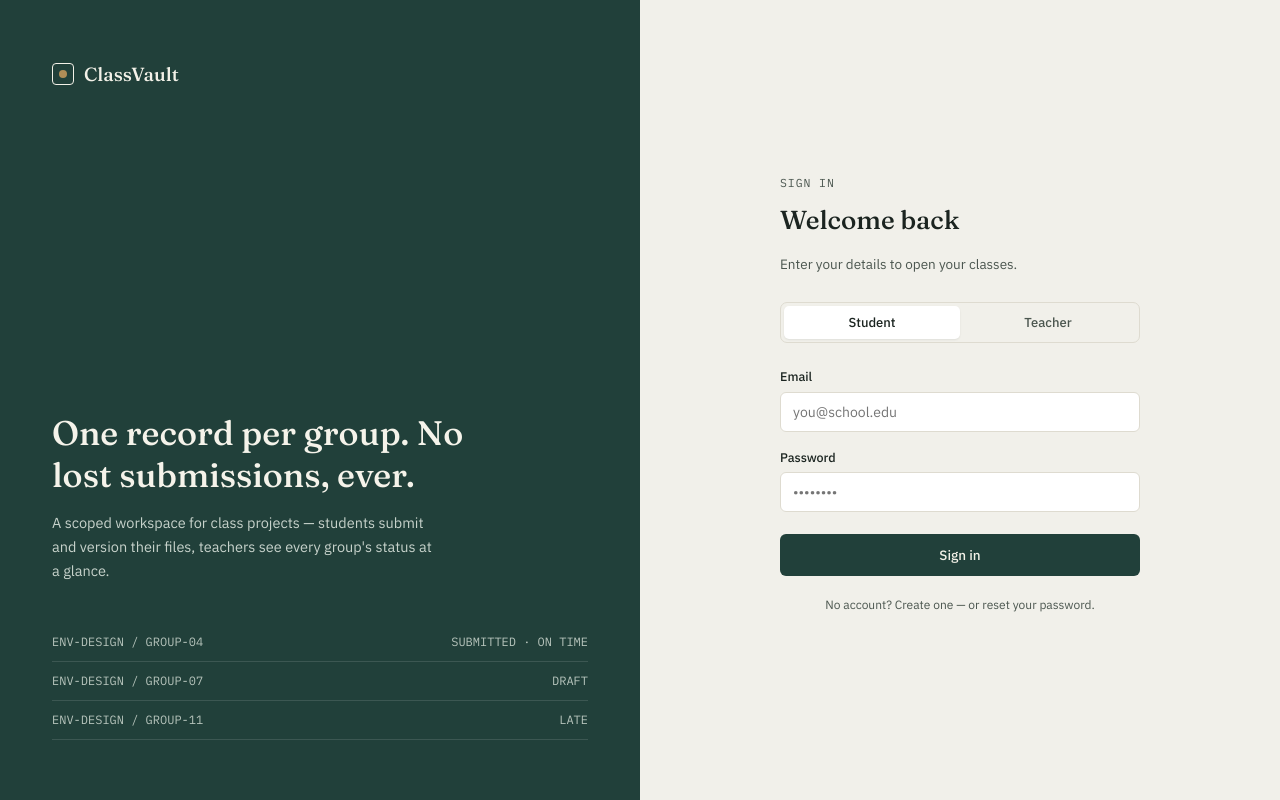
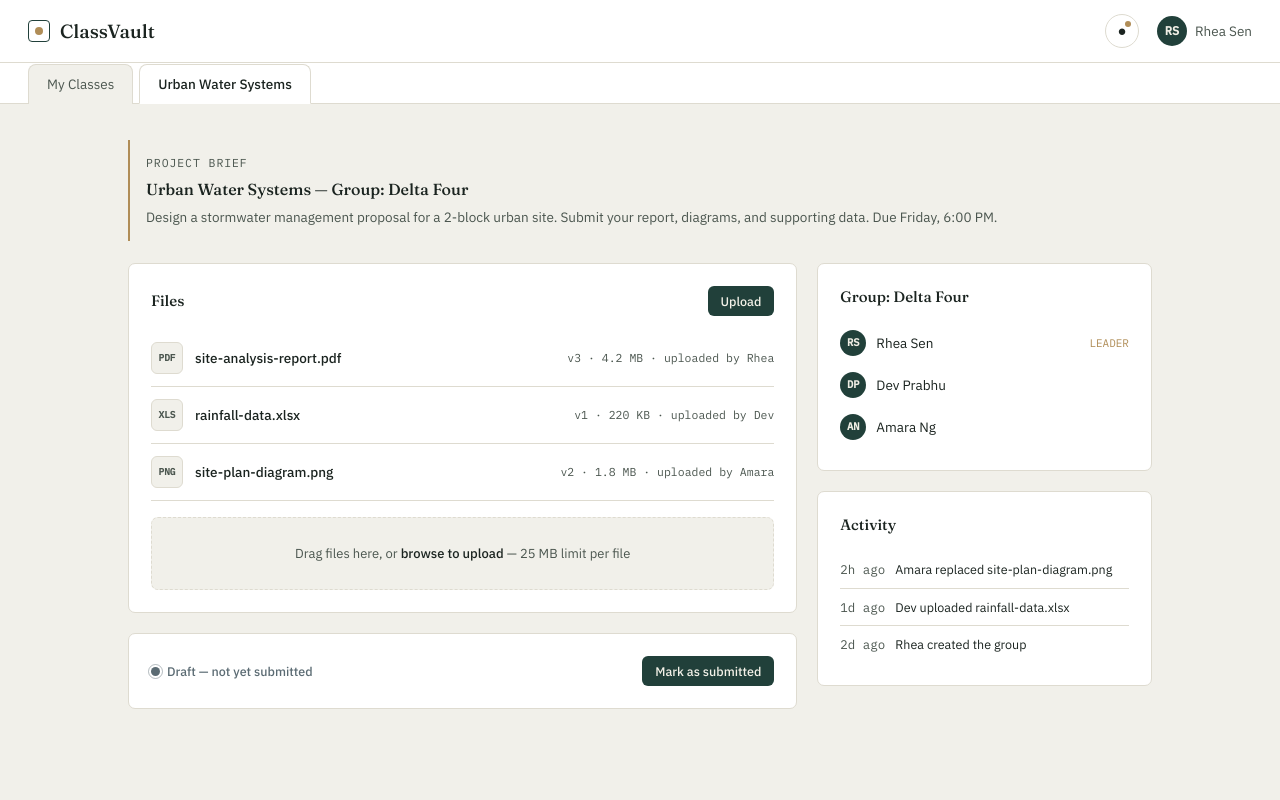
Before and after one commit to shabnam311/random, a React (Vite) app in the folder frontend/: page /classes/1/group/1 in a window 1280 px wide. Before the commit this address led to /login. Built offline with nearby package versions, Linux system fonts and the light colour scheme.

Commit message:
Milestone 3 completed: Group Workspace and File Management UI

```diff
--- a/frontend/src/App.tsx
+++ b/frontend/src/App.tsx
@@ -1,6 +1,7 @@
 import { Routes, Route, Navigate } from 'react-router-dom';
 import { AuthForm } from './features/auth/AuthForm';
 import { MyClasses } from './features/classes/MyClasses';
+import { GroupWorkspace } from './features/workspace/GroupWorkspace';
 
 function App() {
   return (
@@ -9,6 +10,7 @@ function App() {
       <Route path="/login" element={<AuthForm />} />
       <Route path="/signup" element={<AuthForm />} />
       <Route path="/classes" element={<MyClasses />} />
+      <Route path="/classes/:id/group/:groupId" element={<GroupWorkspace />} />
 
       {/* Fallback route */}
       <Route path="*" element={<Navigate to="/login" replace />} />
--- a/frontend/src/features/classes/MyClasses.tsx
+++ b/frontend/src/features/classes/MyClasses.tsx
@@ -1,4 +1,5 @@
 import React from 'react';
+import { Link } from 'react-router-dom';
 import { AppShell } from '../../components/layout/AppShell';
 import { ClassCard } from './ClassCard';
 
@@ -51,8 +52,8 @@ export function MyClasses() {
 
         <div className="class-grid">
           {enrolledClasses.map(c => (
+            <Link key={c.id} to={`/classes/${c.id}/group/1`} style={{ textDecoration: 'none', color: 'inherit' }}>
               <ClassCard
-              key={c.id}
                 term={c.term}
                 className={c.className}
                 teacherName={c.teacherName}
@@ -62,6 +63,7 @@ export function MyClasses() {
                 status={c.status}
                 statusLabel={c.statusLabel}
               />
+            </Link>
           ))}
         </div>
       </div>
--- /dev/null
+++ b/frontend/src/features/files/FileBrowser.css
@@ -0,0 +1,62 @@
+.file-row {
+  display: flex;
+  align-items: center;
+  gap: 12px;
+  padding: 12px 0;
+  border-bottom: 1px solid var(--hairline);
+  font-size: 13.5px;
+}
+
+.file-row:last-child {
+  border-bottom: none;
+}
+
+.file-icon {
+  width: 32px;
+  height: 32px;
+  border-radius: 6px;
+  background: var(--surface);
+  border: 1px solid var(--hairline);
+  flex-shrink: 0;
+  display: flex;
+  align-items: center;
+  justify-content: center;
+  font-family: var(--font-mono);
+  font-size: 9.5px;
+  color: var(--ink-soft);
+  font-weight: 600;
+}
+
+.file-row .fname {
+  font-weight: 500;
+  flex: 1;
+}
+
+.file-row .fmeta {
+  font-family: var(--font-mono);
+  font-size: 11.5px;
+  color: var(--ink-soft);
+}
+
+.dropzone {
+  border: 1.5px dashed var(--hairline);
+  border-radius: var(--radius);
+  padding: 26px;
+  text-align: center;
+  color: var(--ink-soft);
+  font-size: 13px;
+  margin-top: 16px;
+  background: var(--surface);
+  cursor: pointer;
+  transition: border-color 0.2s, background-color 0.2s;
+}
+
+.dropzone:hover {
+  border-color: var(--ledger);
+  background-color: rgba(33, 64, 58, 0.02);
+}
+
+.dropzone strong {
+  color: var(--ink);
+  font-weight: 500;
+}
--- /dev/null
+++ b/frontend/src/features/files/FileBrowser.tsx
@@ -0,0 +1,38 @@
+import React from 'react';
+import './FileBrowser.css';
+
+interface FileItem {
+  id: string;
+  name: string;
+  extension: string;
+  version: string;
+  size: string;
+  uploader: string;
+}
+
+interface FileBrowserProps {
+  files: FileItem[];
+}
+
+export function FileBrowser({ files }: FileBrowserProps) {
+  return (
+    <div className="panel">
+      <div style={{ display: 'flex', justifyContent: 'space-between', alignItems: 'center', marginBottom: '14px' }}>
+        <h3 style={{ margin: 0 }}>Files</h3>
+        <button className="btn btn-primary btn-sm">Upload</button>
+      </div>
+
+      {files.map(file => (
+        <div key={file.id} className="file-row">
+          <div className="file-icon">{file.extension}</div>
+          <div className="fname">{file.name}</div>
+          <div className="fmeta">{file.version} &middot; {file.size} &middot; uploaded by {file.uploader}</div>
+        </div>
+      ))}
+
+      <div className="dropzone">
+        Drag files here, or <strong>browse to upload</strong> &mdash; 25 MB limit per file
+      </div>
+    </div>
+  );
+}
--- /dev/null
+++ b/frontend/src/features/workspace/ActivityPanel.css
@@ -0,0 +1,17 @@
+.activity-item {
+  display: flex;
+  gap: 10px;
+  padding: 9px 0;
+  border-bottom: 1px solid var(--hairline);
+  font-size: 12.5px;
+}
+
+.activity-item:last-child {
+  border-bottom: none;
+}
+
+.activity-item time {
+  font-family: var(--font-mono);
+  color: var(--ink-soft);
+  white-space: nowrap;
+}
--- /dev/null
+++ b/frontend/src/features/workspace/ActivityPanel.tsx
@@ -0,0 +1,26 @@
+import React from 'react';
+import './ActivityPanel.css';
+
+interface ActivityItem {
+  id: string;
+  timeLabel: string;
+  description: string;
+}
+
+interface ActivityPanelProps {
+  activities: ActivityItem[];
+}
+
+export function ActivityPanel({ activities }: ActivityPanelProps) {
+  return (
+    <div className="panel">
+      <h3>Activity</h3>
+      {activities.map(activity => (
+        <div key={activity.id} className="activity-item">
+          <time>{activity.timeLabel}</time>
+          <span>{activity.description}</span>
+        </div>
+      ))}
+    </div>
+  );
+}
--- /dev/null
+++ b/frontend/src/features/workspace/GroupWorkspace.css
@@ -0,0 +1,46 @@
+/* ---------- Group workspace ---------- */
+.workspace-grid {
+  display: grid;
+  grid-template-columns: 2fr 1fr;
+  gap: 20px;
+}
+
+.panel {
+  background: var(--panel);
+  border: 1px solid var(--hairline);
+  border-radius: var(--radius);
+  padding: 22px;
+}
+
+.panel + .panel {
+  margin-top: 20px;
+}
+
+.panel h3 {
+  font-size: 15px;
+  margin-bottom: 14px;
+}
+
+.brief-box {
+  background: var(--surface);
+  border-left: 2px solid var(--brass);
+  padding: 14px 16px;
+  border-radius: 0 6px 6px 0;
+  margin-bottom: 22px;
+}
+
+.brief-box .eyebrow {
+  margin-bottom: 5px;
+}
+
+.brief-box p {
+  margin: 6px 0 0;
+  color: var(--ink-soft);
+  font-size: 13.5px;
+}
+
+@media (max-width: 860px) {
+  .workspace-grid {
+    grid-template-columns: 1fr;
+  }
+}
--- /dev/null
+++ b/frontend/src/features/workspace/GroupWorkspace.tsx
@@ -0,0 +1,51 @@
+import React from 'react';
+import { AppShell } from '../../components/layout/AppShell';
+import { FileBrowser } from '../files/FileBrowser';
+import { TeamPanel } from './TeamPanel';
+import { ActivityPanel } from './ActivityPanel';
+import { SubmissionPanel } from './SubmissionPanel';
+import './GroupWorkspace.css';
+
+export function GroupWorkspace() {
+  const demoFiles = [
+    { id: '1', name: 'site-analysis-report.pdf', extension: 'PDF', version: 'v3', size: '4.2 MB', uploader: 'Rhea' },
+    { id: '2', name: 'rainfall-data.xlsx', extension: 'XLS', version: 'v1', size: '220 KB', uploader: 'Dev' },
+    { id: '3', name: 'site-plan-diagram.png', extension: 'PNG', version: 'v2', size: '1.8 MB', uploader: 'Amara' },
+  ];
+
+  const demoMembers = [
+    { id: '1', initials: 'RS', name: 'Rhea Sen', isLeader: true },
+    { id: '2', initials: 'DP', name: 'Dev Prabhu' },
+    { id: '3', initials: 'AN', name: 'Amara Ng' },
+  ];
+
+  const demoActivity = [
+    { id: '1', timeLabel: '2h ago', description: 'Amara replaced site-plan-diagram.png' },
+    { id: '2', timeLabel: '1d ago', description: 'Dev uploaded rainfall-data.xlsx' },
+    { id: '3', timeLabel: '2d ago', description: 'Rhea created the group' },
+  ];
+
+  return (
+    <AppShell activeTab="Urban Water Systems">
+      <div className="page">
+        <div className="brief-box">
+          <span className="eyebrow">Project brief</span>
+          <h3 style={{ fontSize: '16px', marginTop: '4px' }}>Urban Water Systems — Group: Delta Four</h3>
+          <p>Design a stormwater management proposal for a 2-block urban site. Submit your report, diagrams, and supporting data. Due Friday, 6:00 PM.</p>
+        </div>
+
+        <div className="workspace-grid">
+          <div>
+            <FileBrowser files={demoFiles} />
+            <SubmissionPanel status="draft" statusLabel="Draft — not yet submitted" />
+          </div>
+
+          <div>
+            <TeamPanel groupName="Delta Four" members={demoMembers} />
+            <ActivityPanel activities={demoActivity} />
+          </div>
+        </div>
+      </div>
+    </AppShell>
+  );
+}
--- /dev/null
+++ b/frontend/src/features/workspace/SubmissionPanel.tsx
@@ -0,0 +1,18 @@
+import React from 'react';
+import { StatusSeal, SubmissionStatus } from '../../components/ui/StatusSeal';
+
+interface SubmissionPanelProps {
+  status: SubmissionStatus;
+  statusLabel: string;
+}
+
+export function SubmissionPanel({ status, statusLabel }: SubmissionPanelProps) {
+  return (
+    <div className="panel">
+      <div style={{ display: 'flex', justifyContent: 'space-between', alignItems: 'center' }}>
+        <StatusSeal status={status} label={statusLabel} />
+        <button className="btn btn-primary btn-sm">Mark as submitted</button>
+      </div>
+    </div>
+  );
+}
--- /dev/null
+++ b/frontend/src/features/workspace/TeamPanel.css
@@ -0,0 +1,20 @@
+.member-row {
+  display: flex;
+  align-items: center;
+  gap: 10px;
+  padding: 8px 0;
+  font-size: 13.5px;
+}
+
+.member-row .avatar {
+  width: 26px;
+  height: 26px;
+  font-size: 10.5px;
+}
+
+.member-row .role {
+  margin-left: auto;
+  font-family: var(--font-mono);
+  font-size: 11px;
+  color: var(--brass);
+}
--- /dev/null
+++ b/frontend/src/features/workspace/TeamPanel.tsx
@@ -0,0 +1,29 @@
+import React from 'react';
+import './TeamPanel.css';
+
+interface TeamMember {
+  id: string;
+  name: string;
+  initials: string;
+  isLeader?: boolean;
+}
+
+interface TeamPanelProps {
+  groupName: string;
+  members: TeamMember[];
+}
+
+export function TeamPanel({ groupName, members }: TeamPanelProps) {
+  return (
+    <div className="panel">
+      <h3>Group: {groupName}</h3>
+      {members.map(member => (
+        <div key={member.id} className="member-row">
+          <div className="avatar">{member.initials}</div>
+          {member.name}
+          {member.isLeader && <span className="role">LEADER</span>}
+        </div>
+      ))}
+    </div>
+  );
+}
```
Lines whose indentation alone changed are shown as unchanged.
